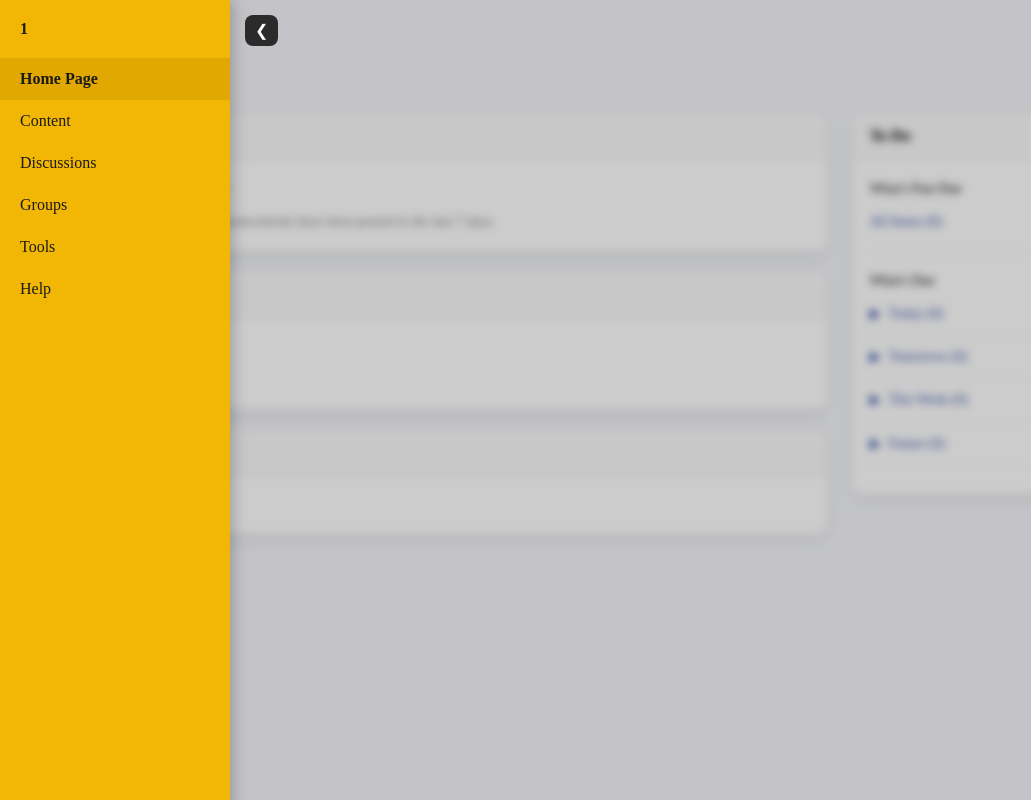
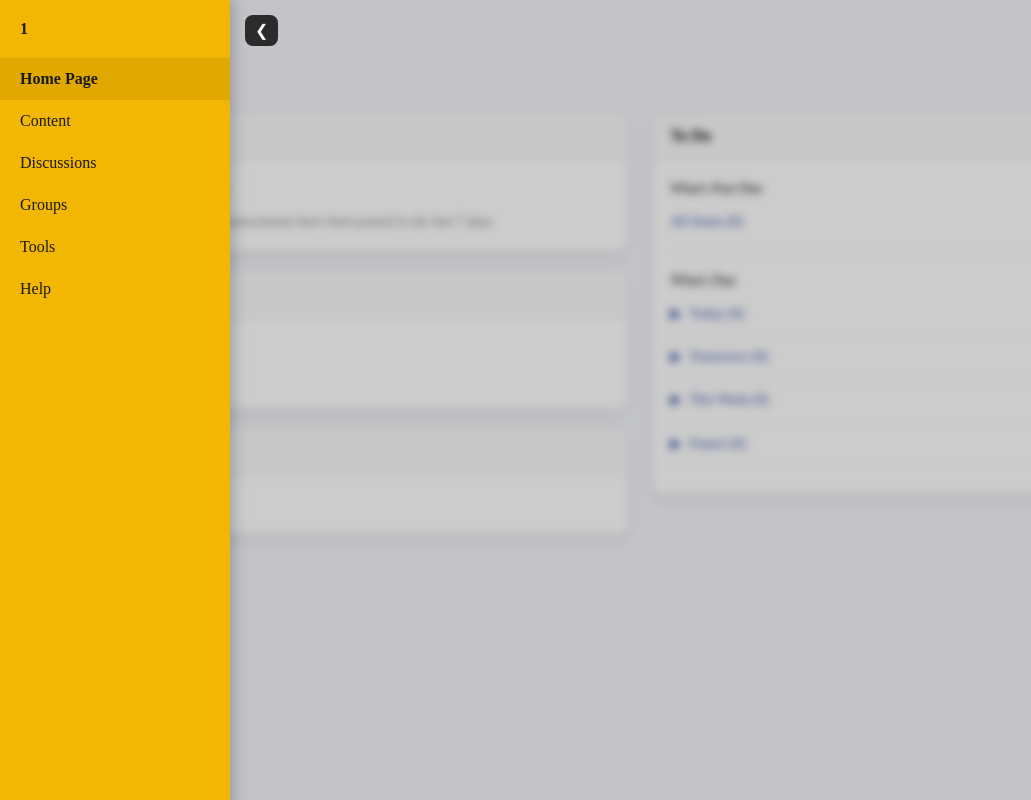
Before and after one commit to markchweya/lms, a React (Vite) app: page /course/1 in a window 1280 px wide. Shown: the whole page, without its empty margins (0-1031 px from the left). Built offline with nearby package versions, Linux system fonts and the light colour scheme.

Commit message:
Update CourseHomePage.tsx

```diff
--- a/src/pages/CourseHomePage.tsx
+++ b/src/pages/CourseHomePage.tsx
@@ -52,7 +52,7 @@ export default function CourseHomePage(){
 
   const container:React.CSSProperties={
     display:'grid',
-    gridTemplateColumns:'2fr 1fr',
+    gridTemplateColumns:'repeat(auto-fit, minmax(320px, 1fr))',
     gap:'25px'
   }
 
```
